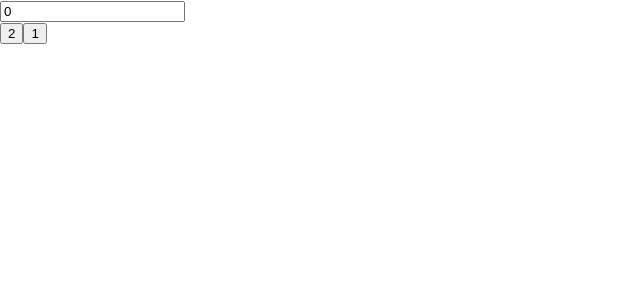
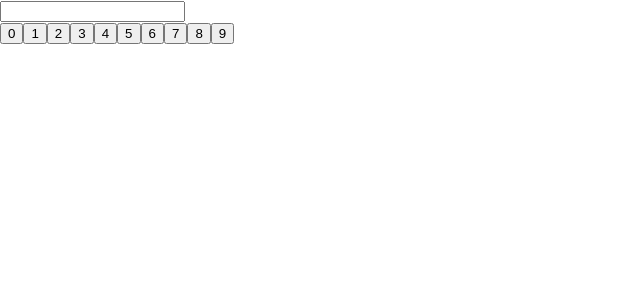
Before and after one commit to chimny/calculator, a React (Create React App) app: page / in a window 1280 px wide. Shown: the top 300 px of the page, without its empty margins (0-640 px from the left). Built offline with nearby package versions, Linux system fonts and the light colour scheme.

Commit message:
done number components, to do global state managment

```diff
--- /dev/null
+++ b/src/components/Button.jsx
@@ -0,0 +1,12 @@
+
+
+function greetFunction(number){
+    console.log(`hello number ${number}`);
+}
+
+
+export const Button = (props)=>{
+    return(
+        <button onClick={greetFunction(props.number)}>{props.number}</button>
+    )
+}
--- a/src/components/Calculator.jsx
+++ b/src/components/Calculator.jsx
@@ -1,30 +1,14 @@
-import {useState} from "react";
+import {Keyboard} from "./Keyboard";
 
 export const Calculator = () => {
 
-    const [calcInput, setCalcInput] = useState(0)
+    return (
 
-    const changehandler = (e) => {
-        const newInput = Number(e.target.value);
-        if (!Number.isNaN(newInput)) {
-            setCalcInput(newInput)
-        }
-    }
+        <div>
+            <input type="text"  />
+            <br/>
+            <Keyboard/>
+        </div>
 
-    const numberHandler = (props) => {
-        const prevState = calcInput;
-        const newValue = prevState + String(props)
-        setCalcInput(Number(newValue))
-    }
-
-
-    return (
-        <div>
-            <input type="text" value={calcInput} onChange={changehandler}/>
-            <br/>
-            <button onClick={() => numberHandler(2)}>2</button>
-            <button onClick={() => numberHandler(1)}>1</button>
-            {/*<Keyboard/>*/}
-        </div>
     )
 }
--- a/src/components/Keyboard.jsx
+++ b/src/components/Keyboard.jsx
@@ -1,8 +1,15 @@
+
+import {Button} from "./Button";
+
+const numbers = [0,1,2,3,4,5,6,7,8,9]
+
 export const Keyboard = () => {
     return (
         <>
-            <button>1</button>
-            <button>2</button>
+            {
+numbers.map(number => <Button number={number}/>)
+            }
+
         </>
     )
 
--- /dev/null
+++ b/src/context/ValueContext.js
@@ -0,0 +1,4 @@
+import { createContext } from 'react';
+
+
+export const ValueContext = createContext()
--- /dev/null
+++ b/src/functions/changeHandler.js
@@ -0,0 +1,6 @@
+// export const changehandler = (e) => {
+//     const newInput = Number(e.target.value);
+//     if (!Number.isNaN(newInput)) {
+//         setCalcInput(newInput)
+//     }
+// }
--- /dev/null
+++ b/src/functions/numberHandler.js
@@ -0,0 +1,5 @@
+// export const numberHandler = (props) => {
+//     const prevState = calcInput;
+//     const newValue = prevState + String(props)
+//     setCalcInput(Number(newValue))
+// }
```
